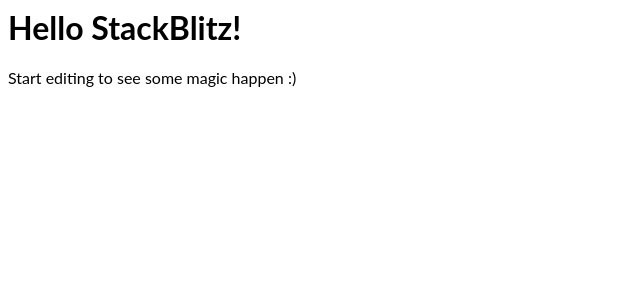
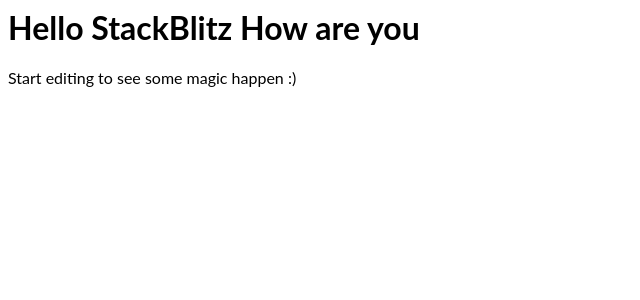
Before and after one commit to Birendrajha/stackblitz-projects, a React (Create React App) app: page / in a window 1280 px wide. Shown: the top 300 px of the page, without its empty margins (0-640 px from the left). Built offline with nearby package versions, Linux system fonts and the light colour scheme.

Commit message:
1  changes first

```diff
--- a/src/App.tsx
+++ b/src/App.tsx
@@ -4,7 +4,7 @@ import './style.css';
 export default function App() {
   return (
     <div>
-      <h1>Hello StackBlitz!</h1>
+      <h1>Hello StackBlitz  How are you</h1>
       <p>Start editing to see some magic happen :)</p>
     </div>
   );
```
